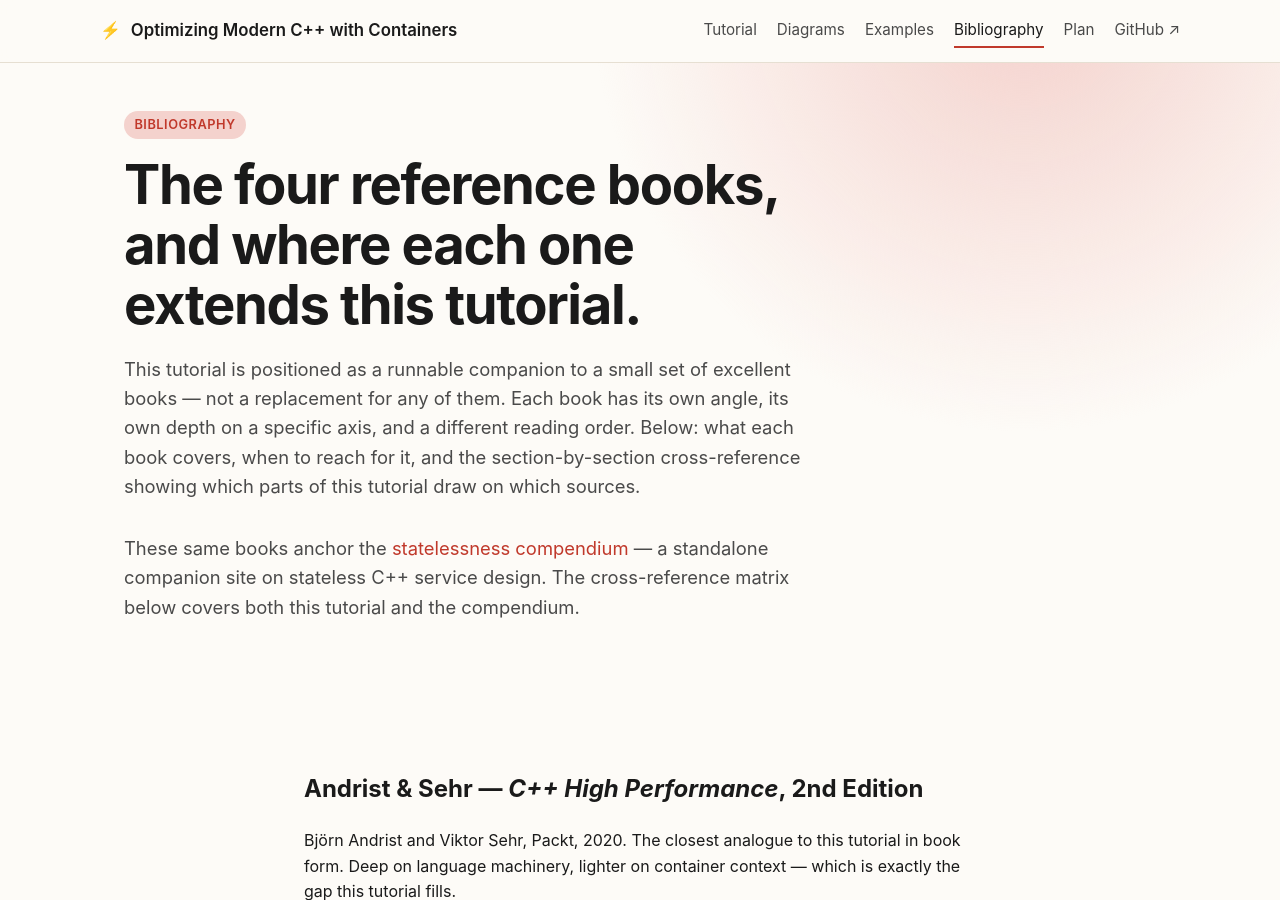
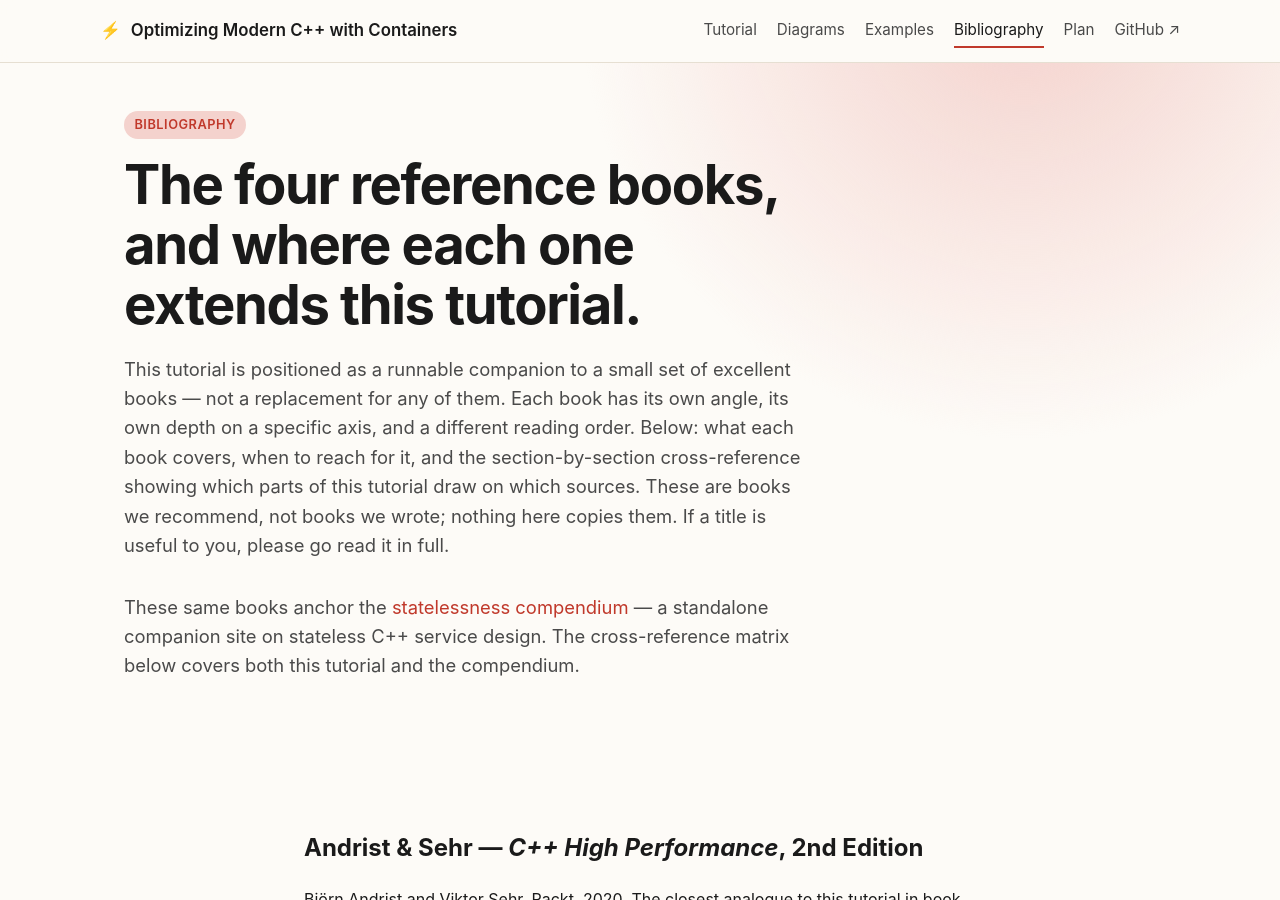
Before and after one commit to patterncatalyst/cpp-container-optimization-tutorial, a Jekyll site: the page built from bibliography.html, in a window 1280 px wide and 900 px high. Built offline with Jekyll 4.4.1, drawn with Linux system fonts in a browser that asks for light colours.

Commit message:
docs: add reading-list disclaimer to bibliography (#3)
Co-authored-by: Scaffold Bot <scaffold@cpp-tutorial.local>

```diff
--- a/bibliography.html
+++ b/bibliography.html
@@ -16,7 +16,9 @@
             axis, and a different reading order. Below: what each book
             covers, when to reach for it, and the section-by-section
             cross-reference showing which parts of this tutorial draw on
-            which sources.
+            which sources. These are books we recommend, not books we wrote;
+            nothing here copies them. If a title is useful to you, please go
+            read it in full.
         </p>
         <p class="hero__lead">
             These same books anchor the
```
